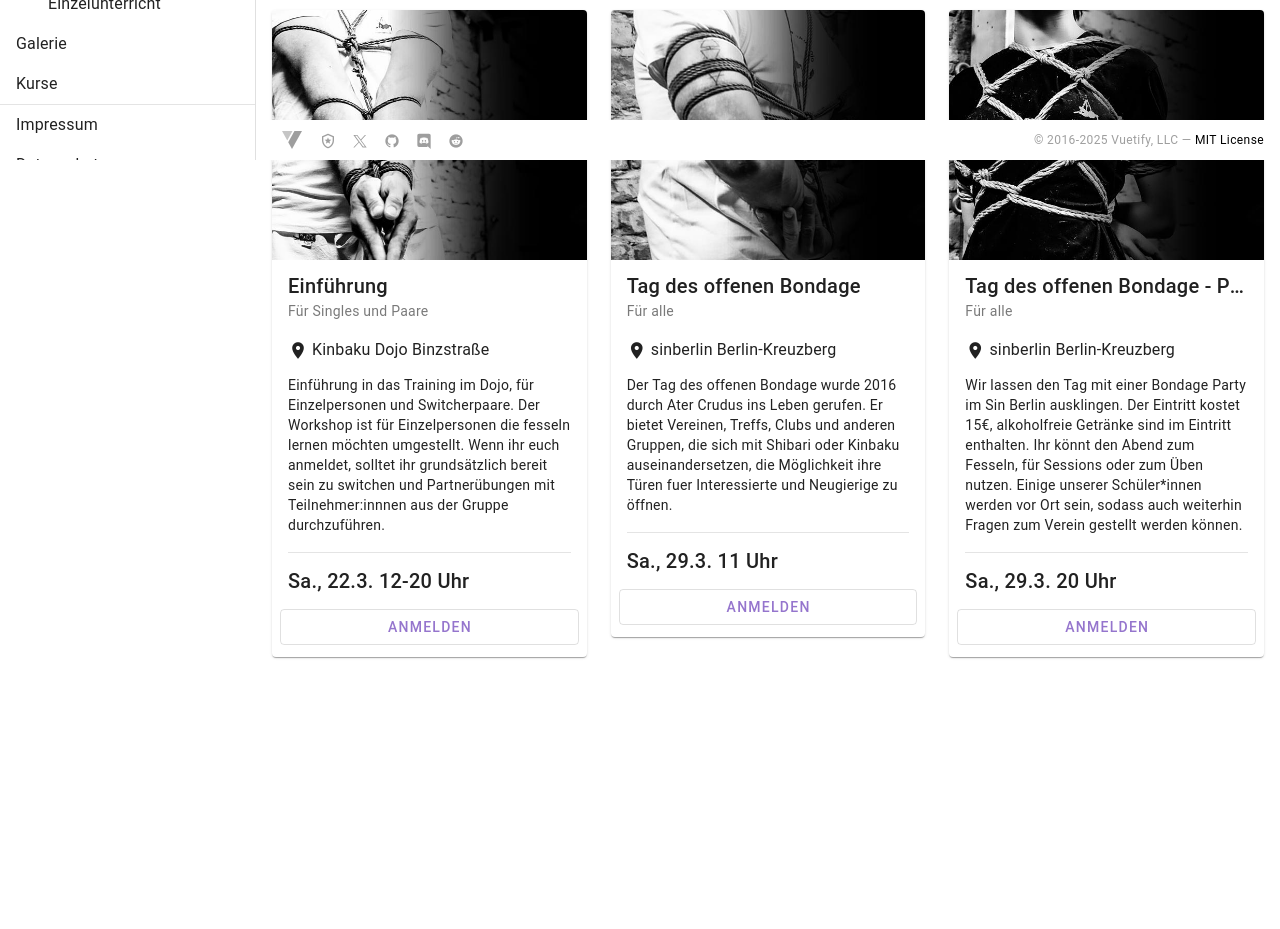
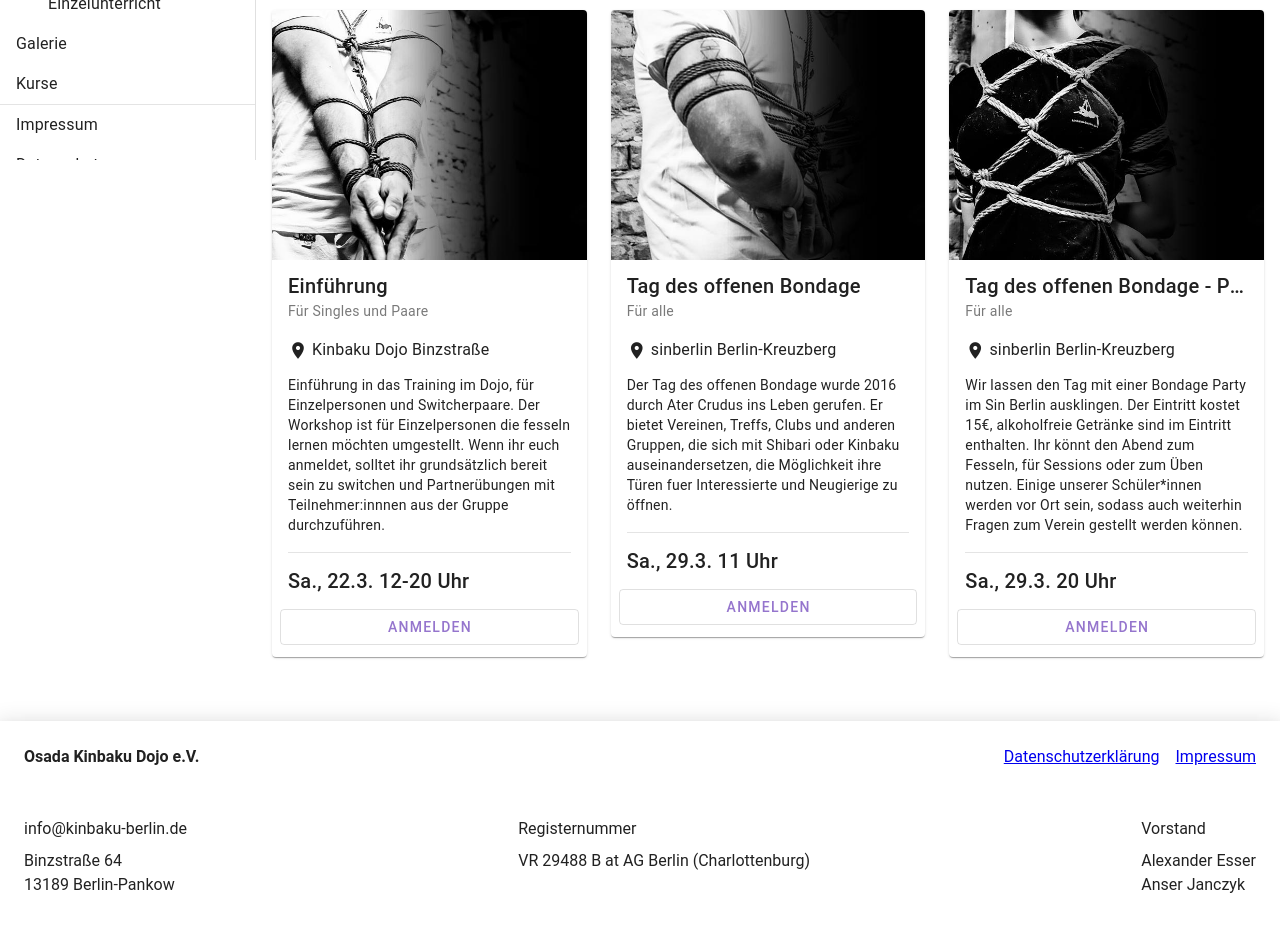
Before and after one commit to osada-kinbaku-ev/kinbaku-static, a Vue app: page /#/home in a window 1280 px wide. Shown: the part 640-1569 px from the top of the page. Before the commit the page ends 1401 px from the top, so only its background shows below. Built offline with nearby package versions, Linux system fonts and the light colour scheme.

Commit message:
Adds app footer

```diff
--- a/src/layouts/default.vue
+++ b/src/layouts/default.vue
@@ -3,9 +3,45 @@
     <router-view />
   </v-main>
 
-  <AppFooter />
+  <v-footer
+    class="d-flex flex-column align-stretch pa-0 white--text text--darken-1 elevation-12"
+  >
+    <div class="grey darken-3 d-sm-flex flex-row justify-space-between pa-4">
+      <div class="pa-2">
+        <b>Osada Kinbaku Dojo e.V.</b>
+      </div>
+      <div class="d-sm-flex flex-row align-right py-2">
+        <div class="px-2"><router-link to="datenschutz">Datenschutzerklärung</router-link></div>
+        <div class="px-2"><router-link to="impressum">Impressum</router-link></div>
+      </div>
+    </div>
+    <div class="grey darken-4 d-md-flex flex-row justify-space-between pa-6">
+      <div>
+        <p>{{ email }}</p>
+        <p>
+          Binzstraße 64<br/>
+          13189 Berlin-Pankow
+        </p>
+      </div>
+      <div>
+        <p>Registernummer</p>
+        <p>VR 29488 B at AG Berlin (Charlottenburg)</p>
+      </div>
+      <div>
+        <p>Vorstand</p>
+        <p class="white--text text--darken-2">
+          Alexander Esser<br/>
+          Anser Janczyk<br/>
+        </p>
+      </div>
+    </div>
+  </v-footer>
 </template>
 
-<script setup>
-  //
+<script>
+export default {
+  data: () => ({
+    email: atob("==QZk5ibpxmclJWL1tWYi5WarB0bm5Wa".split("").reverse().join("") )
+  }),
+}
 </script>
```
